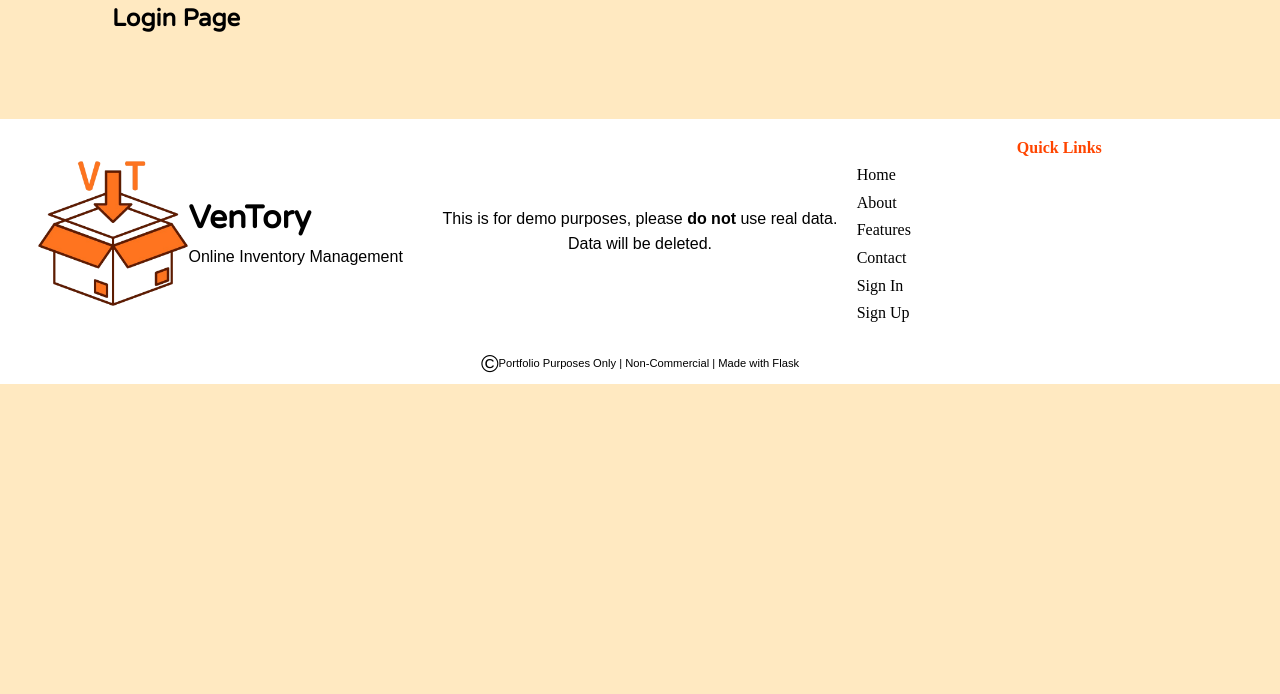
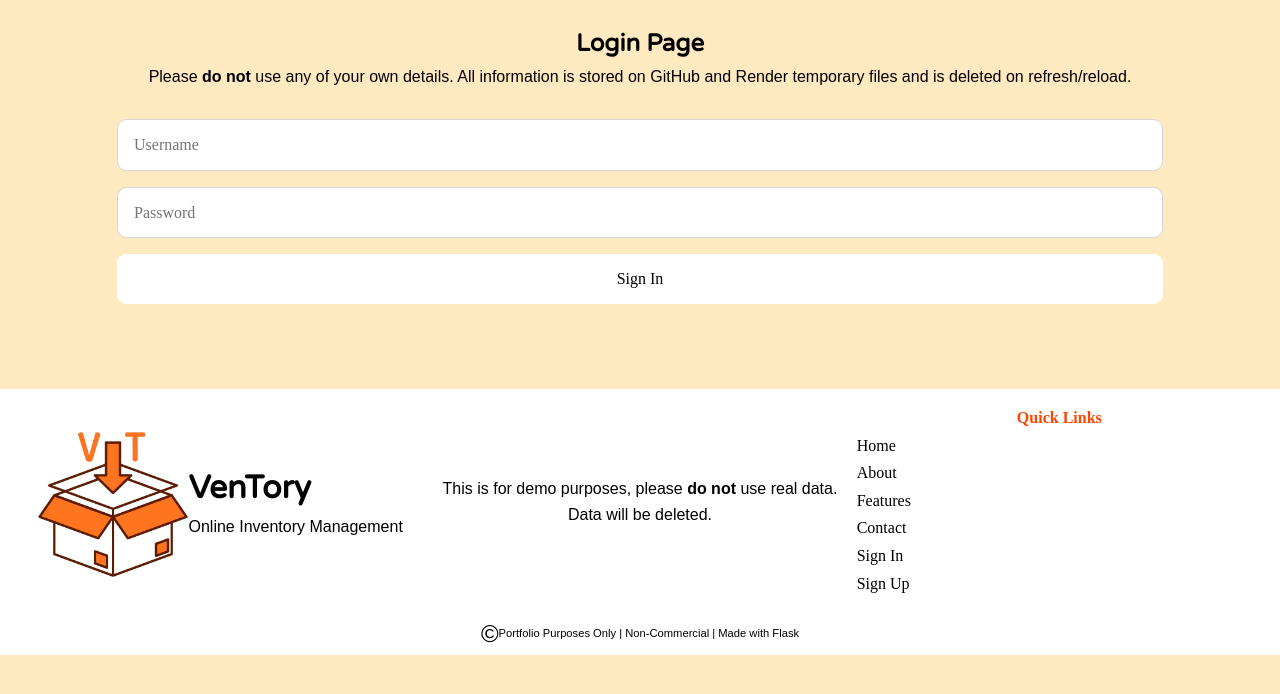
Before and after one commit to Sheikh-H/VenTory-Inventory-Manager, a Flask app: page /login in a window 1280 px wide. Shown: the part 83-777 px from the top of the page. Run offline with Flask 3, Linux system fonts and the light colour scheme; some libraries are stand-ins or nearby versions; some web fonts are replaced.

Commit message:
updates made to login process

```diff
--- a/app.py
+++ b/app.py
@@ -102,6 +102,22 @@ def login_page():
     if session.get("user_id"):
         return redirect(url_for("dashboard"))
     title = "Login to get started"
+    if request.method == "POST":
+        username = request.form.get("username", "").strip()
+        password = request.form.get("password", "").strip()
+        valid_username = input_validator(username, "text")
+        if not valid_username:
+            username = ""
+        valid_password = input_validator(password, "text")
+        if not valid_password:
+            password = ""
+        success, user_id = login_user(username, password)
+        if success:
+            session.clear()
+            session.permanent = True
+            session["user_id"] = user_id
+            return redirect(url_for("dashboard"))
+        return redirect(url_for("login"))
     return render_template("pages/main/login.html", title=title)
 
 
@@ -133,7 +149,6 @@ def register_page():
             valid_telephone = input_validator(bTelephone, "telephone")
             if not valid_telephone:
                 bTelephone = ""
-
         bEmail = request.form.get("business-email", "").strip().lower()
         uEmail = request.form.get("email", "").strip().lower()
         if bEmail:
@@ -210,13 +225,15 @@ def register_page():
 def dashboard():
     title = "Welcome to your dashboard"
     user = User.query.filter_by(user_id=session.get("user_id")).first()
+    new_user = bool(
+        user.created[0:10] == str(datetime.now().replace(microsecond=0).date())
+    )
     business = Business.query.filter_by(business_id=user.business_id).first()
     session["role"] = user.role
     session["user-id"] = user.user_id
     session["business-id"] = business.business_id
-    username = user.username
     return render_template(
-        "pages/user-pages/dashboard.html", title=title, username=username
+        "pages/user-pages/dashboard.html", title=title, user=user, new_user=new_user
     )
 
 
--- a/static/css/base.css
+++ b/static/css/base.css
@@ -142,6 +142,12 @@ input[type="submit"] {
     cursor: pointer;
 }
 
+.form-error {
+    color: red;
+    text-align: center;
+    width: 100%;
+}
+
 /* Tablet */
 
 @media screen and (min-width: 700px) and (max-width: 999px) {
--- a/static/css/pages/login-page.css
+++ b/static/css/pages/login-page.css
@@ -1,13 +1,23 @@
+.login-page-intro {
+    text-align: center;
+    margin-top: 25px;
+    margin-bottom: 25px;
+}
+
+.login-form {
+    padding: 5px;
+}
+
+.login-form>div {
+    display: flex;
+    gap: 10px;
+}
 
 
 /* Tablet */
 
-@media screen and (min-width: 700px) and (max-width: 999px) {
-
-}
+@media screen and (min-width: 700px) and (max-width: 999px) {}
 
 /* Desktop */
 
-@media screen and (min-width: 1000px) {
-
-}
+@media screen and (min-width: 1000px) {}
--- a/static/css/pages/register-page.css
+++ b/static/css/pages/register-page.css
@@ -14,11 +14,6 @@
 }
 
 
-.form-error{
-    color: red;
-    text-align: center;
-    width: 100%;
-}
 
 /* Tablet */
 
--- a/templates/pages/main/login.html
+++ b/templates/pages/main/login.html
@@ -1,5 +1,37 @@
 {% extends 'layout.html' %} {% block content %}
-<section class="home-login-page" id="home-login-page">
+<section class="login-page-intro" id="login-page-intro">
   <h2>Login Page</h2>
+  <p>
+    Please <strong>do not</strong> use any of your own details. All information
+    is stored on GitHub and Render temporary files and is deleted on
+    refresh/reload.
+  </p>
+</section>
+<section class="login-form-section hidden-right">
+  <div>
+    <p class="form-error"></p>
+  </div>
+  <form action="/login" method="post" class="login-form">
+    <input type="hidden" name="csrf_token" value="{{ csrf_token() }}" />
+    <input
+      type="text"
+      name="username"
+      id="username"
+      required
+      minlength="9"
+      maxlength="9"
+      placeholder="Username"
+    />
+    <input
+      type="password"
+      name="password"
+      id="password"
+      required
+      minlength="10"
+      maxlength="20"
+      placeholder="Password"
+    />
+    <input type="submit" value="Sign In" />
+  </form>
 </section>
 {% endblock content %}
```
Also changed, not shown: services/auth.py (+6 -10 lines), templates/pages/user-pages/dashboard.html (+10 -2 lines).
